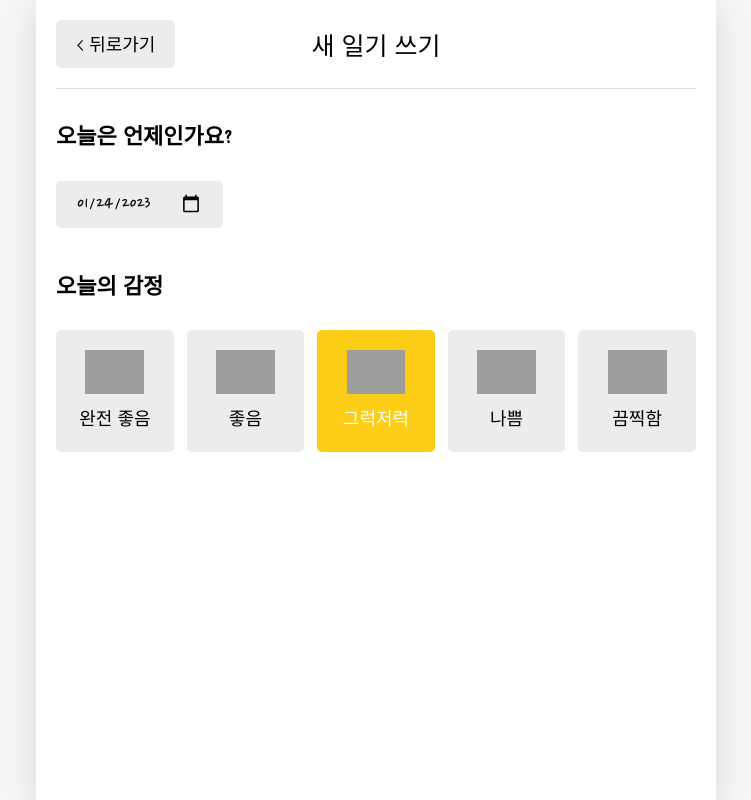
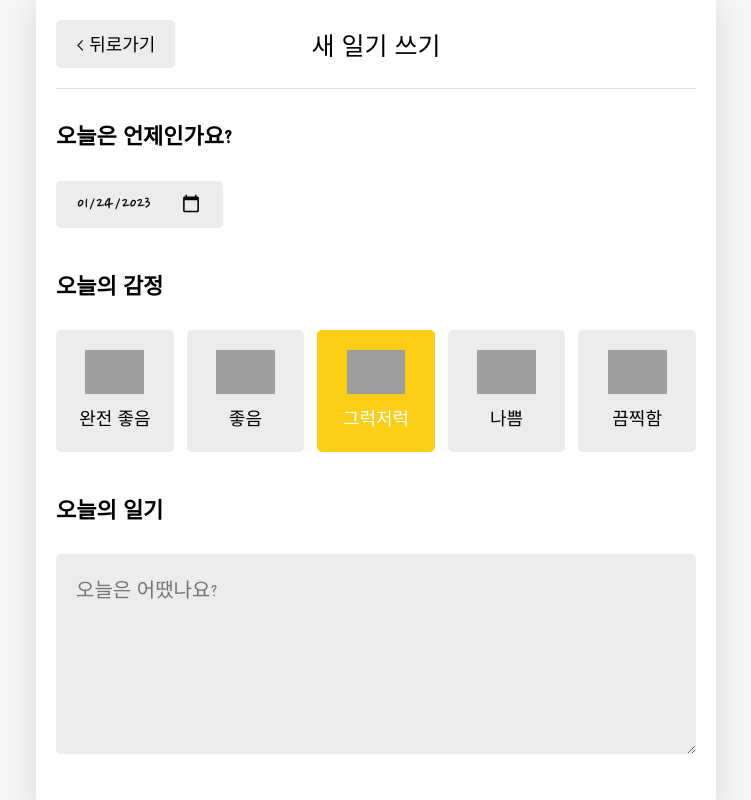
Before and after one commit to Lee-Sunho/emotion_diary, a React (Create React App) app: page /new in a window 1280 px wide. Shown: the whole page, without its empty margins (264-1015 px from the left). Built offline with nearby package versions, Linux system fonts and the light colour scheme; grey boxes are pictures that could not be loaded; the HTML template or start-up script is replaced by a standard one; a web font is replaced by a local one.

Commit message:
feat: 오늘의 일기 섹션 구현

```diff
--- a/src/App.css
+++ b/src/App.css
@@ -217,6 +217,22 @@
   gap: 2%;
 }
 
+.DiaryEditor textarea {
+  font-family: "Nanum Pen Script";
+  font-size: 20px;
+
+  box-sizing: border-box;
+  width: 100%;
+  min-height: 200px;
+  resize: vertical;
+
+  border: none;
+  border-radius: 5px;
+  background-color: #ececec;
+
+  padding: 20px;
+}
+
 /* EmotionItem */
 .EmotionItem {
   cursor: pointer;
--- a/src/components/DiaryEditor.js
+++ b/src/components/DiaryEditor.js
@@ -1,5 +1,5 @@
 import { useNavigate } from "react-router-dom";
-import { useState } from "react";
+import { useRef, useState } from "react";
 import MyHeader from "./MyHeader";
 import MyButton from "./MyButton";
 import EmotionItem from "./EmotionItem";
@@ -39,6 +39,9 @@
 const DiaryEditor = () => {
   const [date, setDate] = useState(getStringDate(new Date()));
   const [emotion, setEmotion] = useState(3);
+  const [content, setContent] = useState("");
+
+  const contentRef = useRef(0);
 
   const handleClickEmote = (emotion) => {
     setEmotion(emotion);
@@ -78,6 +81,17 @@
             ))}
           </div>
         </section>
+        <section>
+          <h4>오늘의 일기</h4>
+          <div>
+            <textarea
+              ref={contentRef}
+              value={content}
+              placeholder="오늘은 어땠나요?"
+              onChange={(e) => setContent(e.target.value)}
+            ></textarea>
+          </div>
+        </section>
       </div>
     </div>
   );
```
